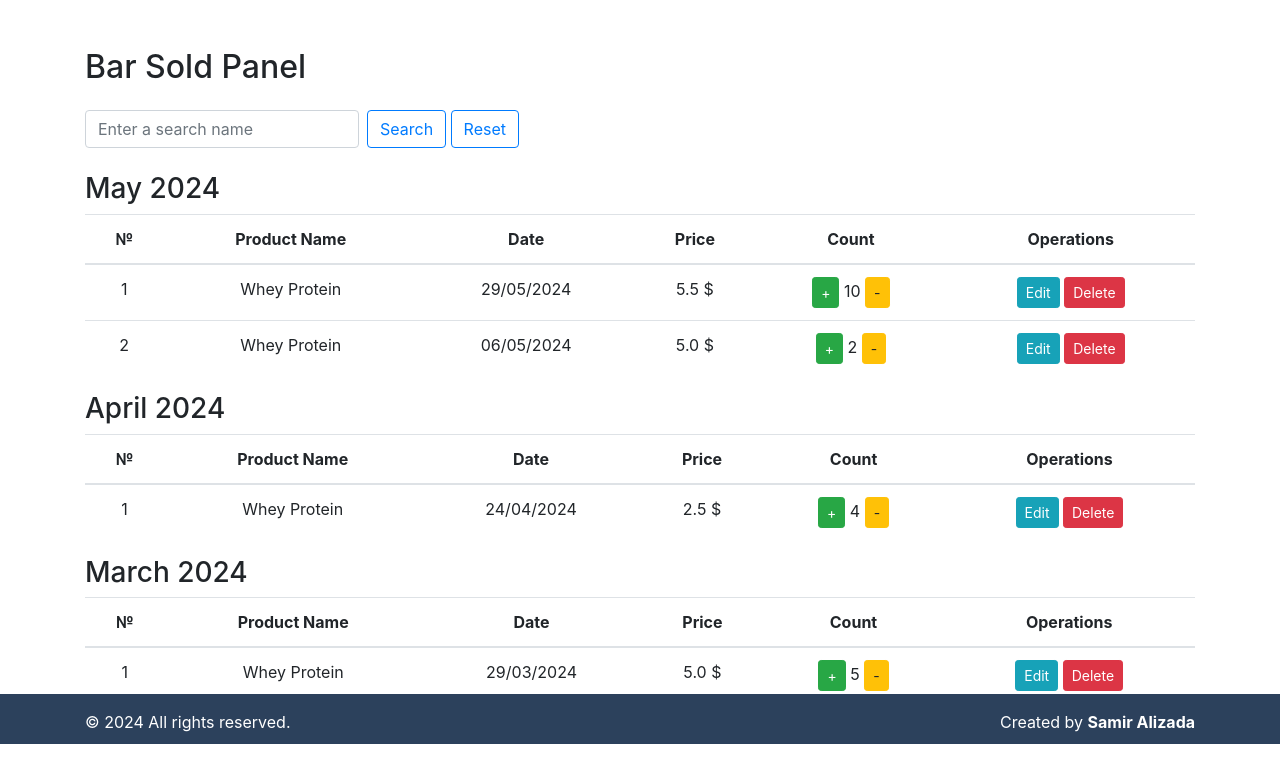
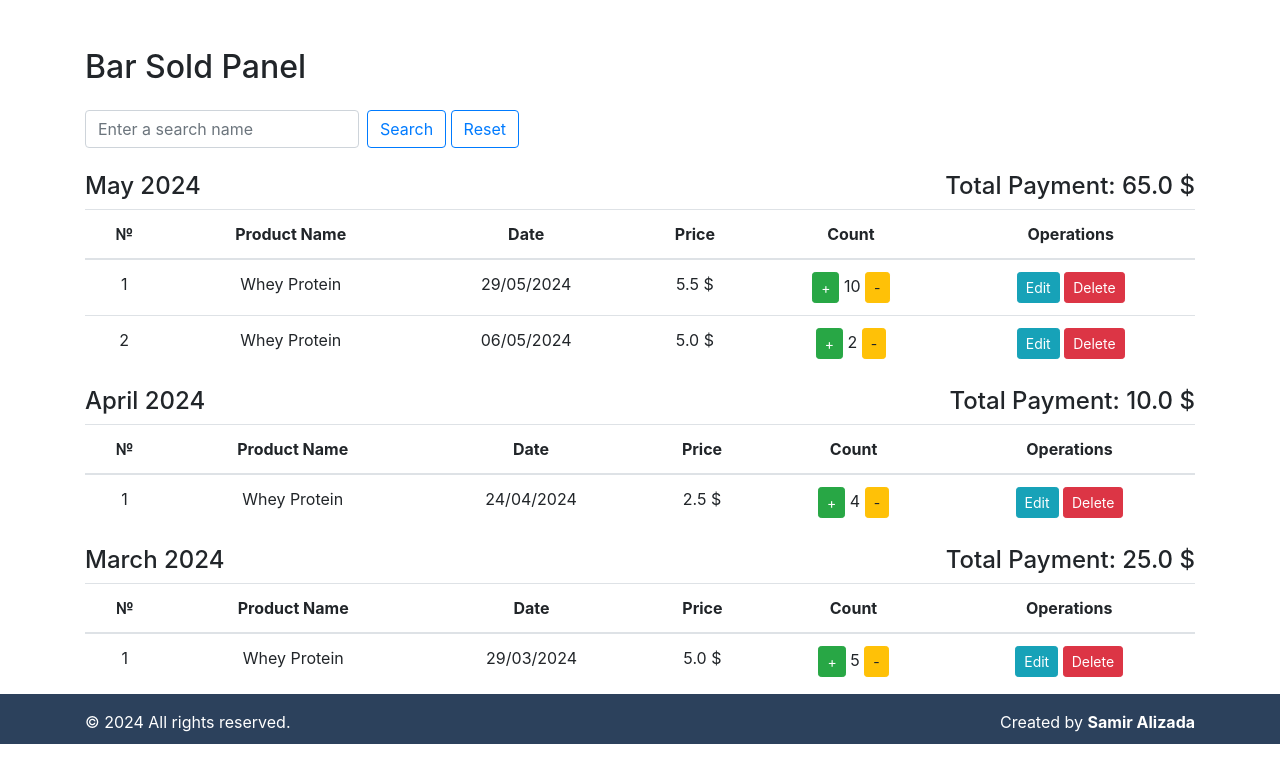
Before and after one commit to SamirAlizada/Fitness, a Django app: page /bar-sold-panel/ in a window 1280 px wide. Shown: the part 56-823 px from the top of the page. After the commit the page ends 800 px from the top, so only its background shows below. Run offline with Django 4.2, Linux system fonts and the light colour scheme; data comes from the database, SQL or seed files in the repository; both versions use the stored data as it was after the commit; some libraries are stand-ins or nearby versions.

Commit message:
total payment added in bar sold panel

```diff
--- a/fitness/views.py
+++ b/fitness/views.py
@@ -343,11 +343,12 @@ def bar_panel(request):
     return render(request, 'bar_panel.html', {'bars': bars})
 
 def bar_sold_panel(request):
-    # Divides bar_solds into months based on ``date''
     today = date.today()
 
+    # Retrieve the search query
     query = request.GET.get('q')
 
+    # Get all bar_solds or filter based on the search query
     bar_solds = BarSold.objects.all()
 
     if query:
@@ -359,13 +360,23 @@ def bar_sold_panel(request):
         # Extract month and year from `date`
         month_key = bar_sold.date.strftime('%Y-%m')
         month_display = bar_sold.date.strftime('%B %Y')
+
+        # Calculate the sale amount for the bar_sold
+        sale_amount = bar_sold.count * bar_sold.price
+
         # Group bar_solds by year-month key
         if month_key not in grouped_bar_solds_dict:
             grouped_bar_solds_dict[month_key] = {
                 'display': month_display,
-                'bar_solds': []
+                'bar_solds': [],
+                'total_sales': 0  # Initialize total monthly sales
             }
+
+        # Add the bar_sold to the corresponding month's group
         grouped_bar_solds_dict[month_key]['bar_solds'].append(bar_sold)
+
+        # Add the bar_sold's sale amount to the total sales for the month
+        grouped_bar_solds_dict[month_key]['total_sales'] += sale_amount
 
     # Convert the dictionary to a list of tuples for sorting
     sorted_grouped_bar_solds_list = sorted(
@@ -374,14 +385,20 @@ def bar_sold_panel(request):
         reverse=True
     )
 
-    # Create a dictionary with the sorted list
-    sorted_grouped_bar_solds_list = {
-        item[1]['display']: item[1]['bar_solds']
+    # Convert the sorted list back to a dictionary
+    sorted_grouped_bar_solds_dict = {
+        item[1]['display']: {
+            'bar_solds': item[1]['bar_solds'],
+            'total_sales': item[1]['total_sales']
+        }
         for item in sorted_grouped_bar_solds_list
     }
 
-    # Pass the `grouped_bar_solds` data to the `bar_sold_list.html` template
-    return render(request, 'bar_sold_panel.html', {'grouped_bar_solds': sorted_grouped_bar_solds_list, 'today': today})
+    # Pass the `grouped_bar_solds` data to the `bar_sold_panel.html` template
+    return render(request, 'bar_sold_panel.html', {
+        'grouped_bar_solds': sorted_grouped_bar_solds_dict,
+        'today': today,
+    })
 
 def monthlypricing_panel(request):
     monthlypricings = MonthlyPricing.objects.all().order_by('price')
--- a/templates/bar_sold_panel.html
+++ b/templates/bar_sold_panel.html
@@ -14,8 +14,19 @@
             </a>
         </div>
     </form>
-    {% for month, bar_solds in grouped_bar_solds.items %}
-    <h3>{{ month }}</h3>
+    {% for month, data in grouped_bar_solds.items %}
+    <div class="row">
+        <div class="col-md-6 text-left">
+            <h4>
+                {{ month }}
+            </h4>
+        </div>
+        <div class="col-md-6 text-right">
+            <h4>
+                Total Payment: {{ data.total_sales }} $
+            </h4>
+        </div>
+    </div>
     <table class="table text-center">
         <thead>
             <tr>
@@ -28,7 +39,7 @@
             </tr>
         </thead>
         <tbody>
-            {% for bar_sold in bar_solds %}
+            {% for bar_sold in data.bar_solds %}
             <tr>
                 <td>{{ forloop.counter }}</td>
                 <td>{{ bar_sold.product_name }}</td>
```
Also changed, not shown: db.sqlite3.
